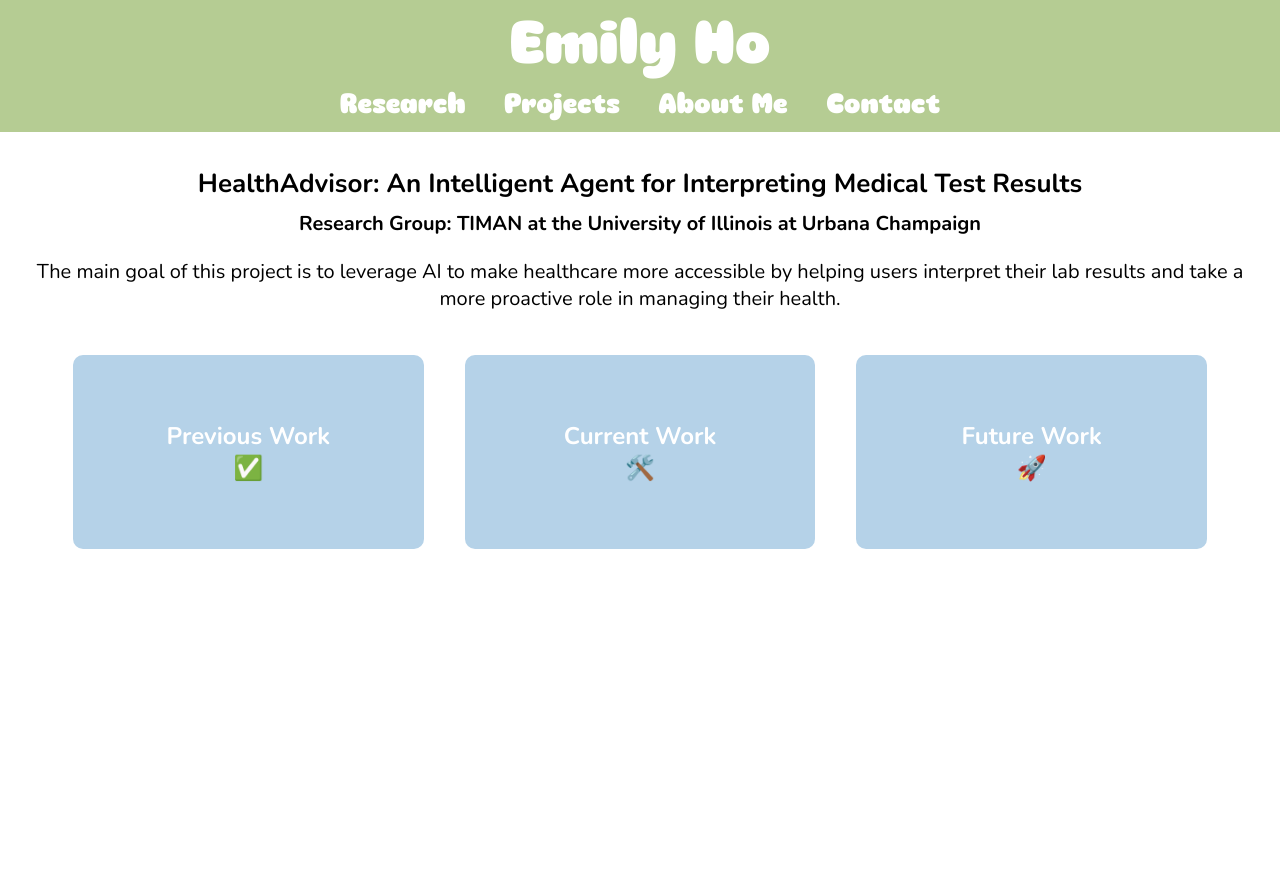
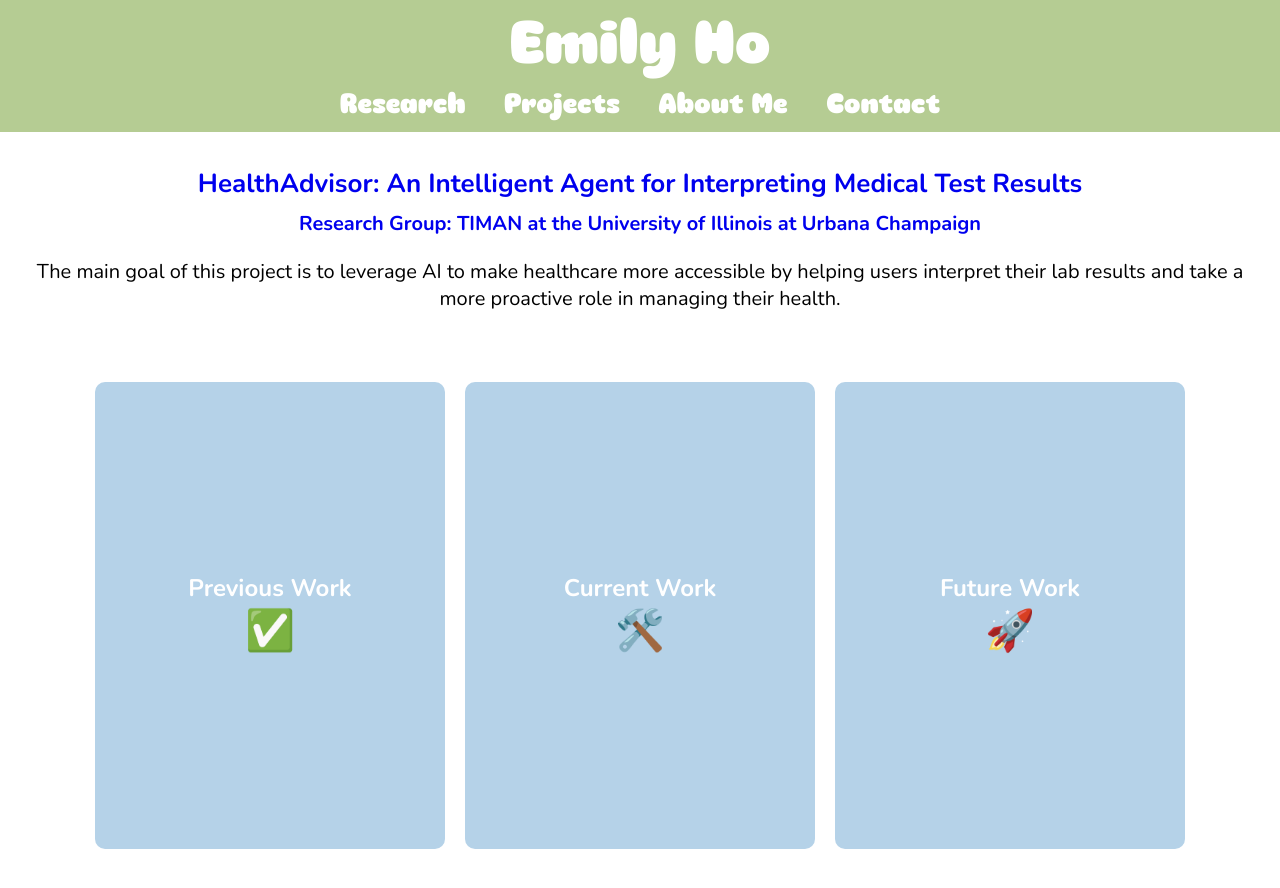
Before and after one commit to emilyho14/personal-website, a React (Vite) app: page /Research in a window 1280 px wide. Shown: the top 888 px of the page. Before the commit the page ends 800 px from the top, so only its background shows below. Built offline with nearby package versions, Linux system fonts and the light colour scheme.

Commit message:
separate card functionality and styling

```diff
--- a/src/App.css
+++ b/src/App.css
@@ -116,16 +116,21 @@
   color: white;
 }
 
+.cards {
+  display: flex;
+  flex-wrap: wrap;
+  gap: 20px;
+  justify-content: center;
+  padding: 2rem;
+  font-size: 200px;
+}
+
 .card {
-  flex: 0 0 calc(33.33% - 10px);
-  max-width: calc(33.33% - 10px);
-  width: 100%;
-  padding: 10px;
-  transition: 0.4s;
-  border: 3px solid transparent;
+  flex: 1 1 300px;
+  max-width: 350px;
+  aspect-ratio: 3 / 4;
   perspective: 1000px;
-  height: 220px;
-  background: transparent;
+  font-size: 20px;
 }
 
 .card-inner {
@@ -142,34 +147,52 @@
   transform: rotateY(180deg);
 }
 
-.card-front h1, h2{
-  font-size: 1.2rem;
-}
-
-.card-front, .card-back {
+.card-front,
+.card-back {
   position: absolute;
-  width: 100%;
-  height: 100%;
+  inset: 0; /* cleaner than width/height */
   backface-visibility: hidden;
   border-radius: 10px;
-  padding: 10px;
+  padding: 1rem;
   display: flex;
   flex-direction: column;
   justify-content: center;
   align-items: center;
+  overflow: hidden;
+  text-align: center;
 }
 
 .card-back {
   transform: rotateY(180deg);
 }
 
-.card-back ul {
-  list-style-type: none;
+.card-title-back p {
+  margin: 0;
   font-size: 1rem;
+  line-height: 1.2;
 }
 
-.card-title-back {
-  font-size: 1.4rem;
+.card-title-back strong {
+  font-weight: 600;
+}
+
+.card-back ul {
+  margin-top: 0.4rem;
+  list-style: none;
+}
+
+.card-back li,
+.card-back p {
+  font-size: 1.3em;
+  line-height: 1.3;
+}
+
+.card-front h2 {
+  font-size: 1.2rem;
+}
+
+.about-card-emoji {
+  font-size: 2rem;
 }
 
 .research-div {
@@ -179,7 +202,6 @@
 .research-div a{
   font-size: 1.3rem;
   text-decoration: none;
-  color: black;
 }
 
 .research-title a{
@@ -216,8 +238,7 @@
   list-style: none;
 }
 
-.research-div li {
-  font-size: 0.8rem;
+.research-objectives li {
   margin-bottom: 6px;
 }
 
--- /dev/null
+++ b/src/components/card.jsx
@@ -0,0 +1,45 @@
+function Card({ card }) {
+  return (
+    <div className="card">
+      <div className="card-inner">
+
+        {/* Front of card */}
+        <div className="card-front">
+          <h2>{card.title}</h2>
+          <h1 className="about-card-emoji">{card.title_emoji}</h1>
+        </div>
+
+
+        {/* Back of card */}
+        <div className="card-back">
+          <div className="card-title-back">
+            {card.card_title_back && (
+              <p>{card.card_title_back}</p>
+            )}
+          </div>
+
+          {card.card_text_back && <p>{card.card_text_back}</p>}
+
+          {card.card_list_back && (
+            <ul>
+              {card.card_list_back.map((r, idx) => (
+                <li key={idx}>
+                    {r.url ? (
+                        <a href={r.url} target="_blank" rel="noopener noreferrer">
+                        {r.name}
+                        </a>
+                    ) : (
+                        r.name
+                    )}
+                </li>
+              ))}
+            </ul>
+          )}
+        </div>
+
+      </div>
+    </div>
+  );
+}
+
+export default Card;
--- a/src/pages/About.jsx
+++ b/src/pages/About.jsx
@@ -1,6 +1,7 @@
 import { useState } from "react";
 import illini from "../../images/illini.png"
 import CS_GGIS from "./CS_GGIS";
+import Card from "../components/card";
 
 export default function About() {
     const [cards] = useState([
@@ -85,39 +86,9 @@
         <div className="about-interests-div">
             <h2> My Hobbies! </h2>
             <div className="cards">
-            {cards.map((card, i) => (
-                <div key={i} className="card">
-                    <div className="card-inner">
-                        {/* CARD FRONT */}
-                        <div className="card-front">
-                            <h2>{card.title}</h2>
-                            <h1 className="about-card-emoji">{card.title_emoji}</h1>
-                        </div>
-
-                        <div className="card-back">
-                            <div className="card-title-back">
-                                {card.card_title_back && <p><strong>{card.card_title_back}</strong></p>}
-                            </div>
-
-
-                            {card.card_text_back && <p>{card.card_text_back}</p>}
-
-                            {card.card_list_back && (
-                                <ul>
-                                    {card.card_list_back.map((r, idx) => (
-                                        <li key={idx}>
-                                        <a href={r.url} target="_blank" rel="noopener noreferrer">
-                                            {r.name}
-                                        </a>
-                                        </li>
-                                    ))}
-                                    </ul>
-                            )}
-                        </div>
-
-                    </div>
-                </div>
-            ))}
+                {cards.map((card, i) => (
+                    <Card key={i} card={card} />
+                ))}
             </div>
         </div>
     </div>
--- a/src/pages/Research.jsx
+++ b/src/pages/Research.jsx
@@ -1,23 +1,24 @@
 import { useState } from "react";
+import Card from "../components/card";
 
 export default function Research() {
-    const [objectiveCards] = useState([
+    const [cards] = useState([
     {
       title: "Previous Work",
       title_emoji: "✅",
       card_list_back: [
-        { name: "Create fundamental Prolog rules" },
-        { name: "Connect AWS box & Run Instance" },
-        { name: "Connect Prolog script to frontend" },
-        { name: "Basic UI to input test results and get output from rule list" },
+        { name: "Fundamental Prolog rules" },
+        { name: "Connect to AWS" },
+        { name: "Connect Prolog to frontend" },
+        { name: "Basic UI" },
       ],
     },
     {
       title: "Current Work",
       title_emoji: "🛠️",
       card_list_back: [
-        { name: "Learn about LangGraph" },
-        { name: "Allow permanent memory in system" },
+        { name: "Learn LangGraph"},
+        { name: "Allow permanent memory in system"},
       ],
     },
     {
@@ -26,8 +27,6 @@
       card_list_back: [
         { name: "Incorporate Model Context Protocol (MCP)" },
         { name: "Use AI to generate rules and validate them" },
-        { name: "Make scalable" },
-        { name: "Trustworthy Machine Learning" },
       ],
     },
   ]);
@@ -48,39 +47,9 @@
             </div>
 
             <div className="cards">
-                {objectiveCards.map((card, i) => (
-                    <div key={i} className="card">
-                        <div className="card-inner">
-                        <div className="card-front">
-                            <h2>{card.title}</h2>
-                            <h1 className="card-emoji">{card.title_emoji}</h1>
-                        </div>
-
-                        <div className="card-back">
-                            {card.card_text_back && <p>{card.card_text_back}</p>}
-                            {card.card_list_back && (
-                            <ul>
-                                {card.card_list_back.map((r, idx) => (
-                                <li key={idx}>
-                                    {r.url ? (
-                                    <a
-                                        href={r.url}
-                                        target="_blank"
-                                        rel="noopener noreferrer"
-                                    >
-                                        {r.name}
-                                    </a>
-                                    ) : (
-                                    r.name
-                                    )}
-                                </li>
-                                ))}
-                            </ul>
-                            )}
-                        </div>
-                        </div>
-                    </div>
-                    ))}
+                {cards.map((card, i) => (
+                    <Card key={i} card={card} />
+                ))}
             </div>
         </div>
     )
```
